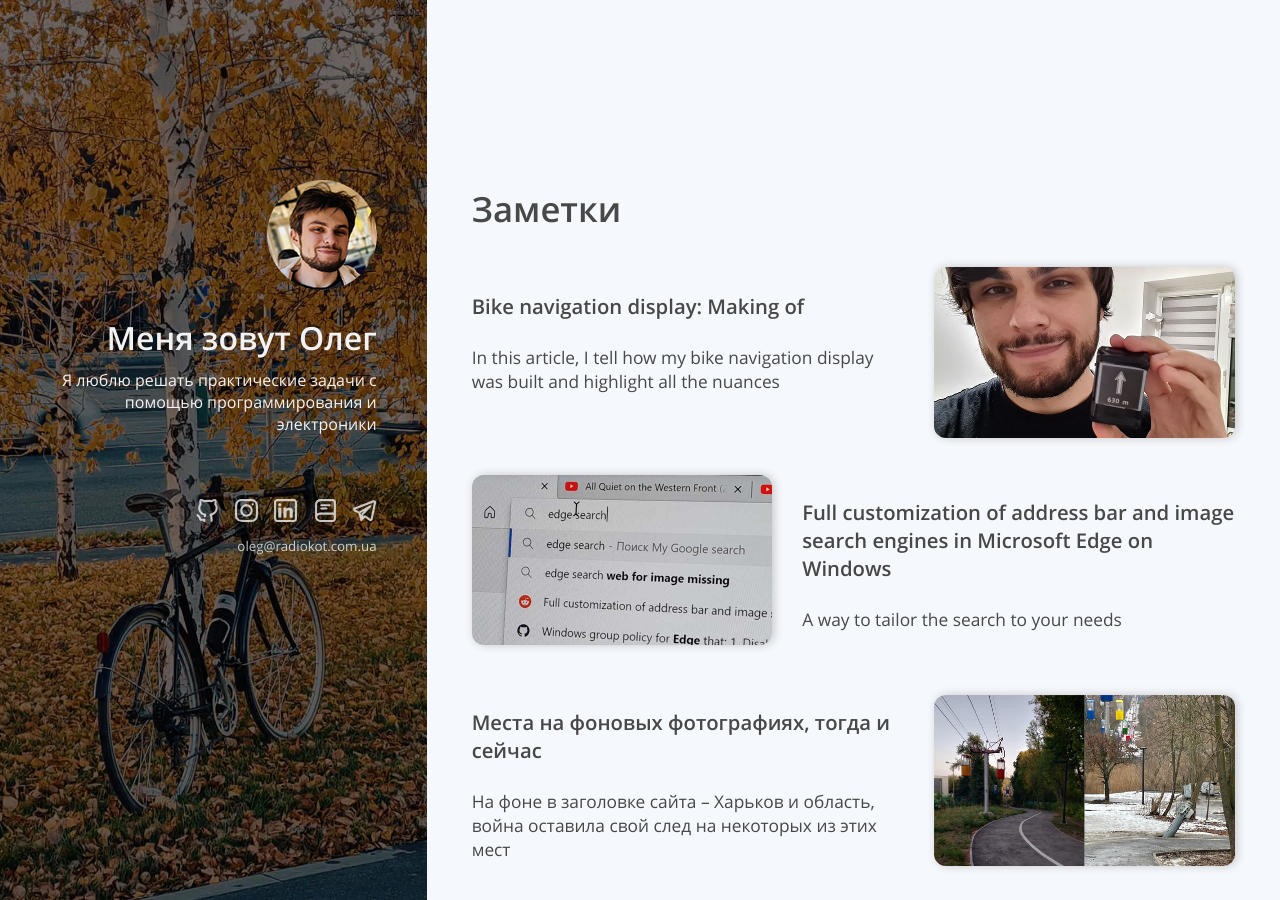
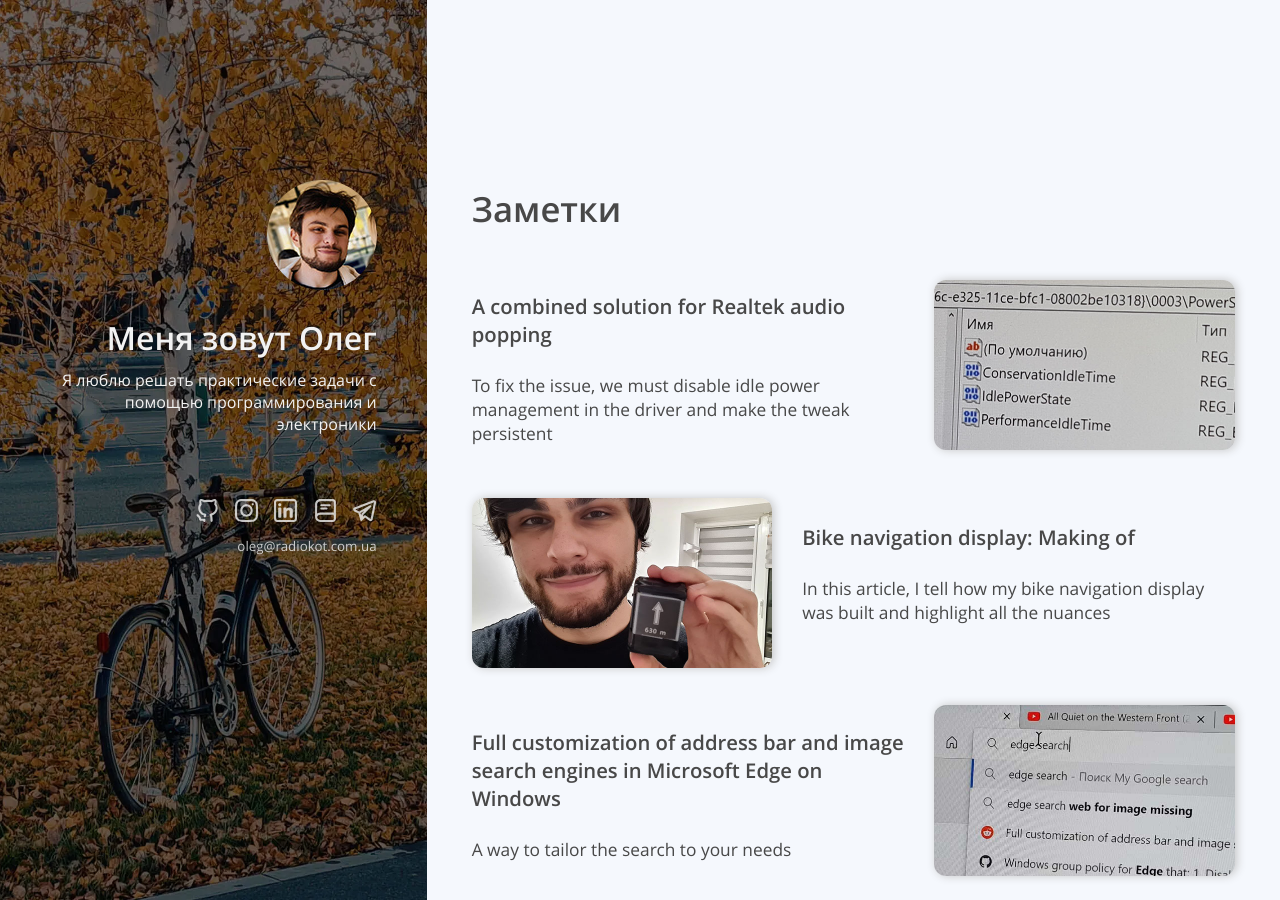
Before and after one commit to Radiokot/website, a Jekyll site: the page built from index.html, in a window 1280 px wide and 900 px high. Built offline with Jekyll 4.4.1, drawn with Linux system fonts in a browser that asks for light colours.

Commit message:
Add Realtek popping fix note

```diff
--- a/_data/blog_posts.yaml
+++ b/_data/blog_posts.yaml
@@ -34,3 +34,8 @@
   title: "Bike navigation display: Making of"
   description: In this article, I tell how my bike navigation display was built and highlight all the nuances
   url: https://blog.radiokot.com.ua/bike-nav-display
+
+- slug: realtek-popping-fix
+  title: "A combined solution for Realtek audio popping"
+  description: To fix the issue, we must disable idle power management in the driver and make the tweak persistent
+  url: https://www.reddit.com/r/thinkpad/comments/1dn91pb/a_combined_solution_for_audio_poppingcrackling/
```
Also changed, not shown: assets/img/blog_posts/realtek-popping-fix/thumbnail.jpg (added).
